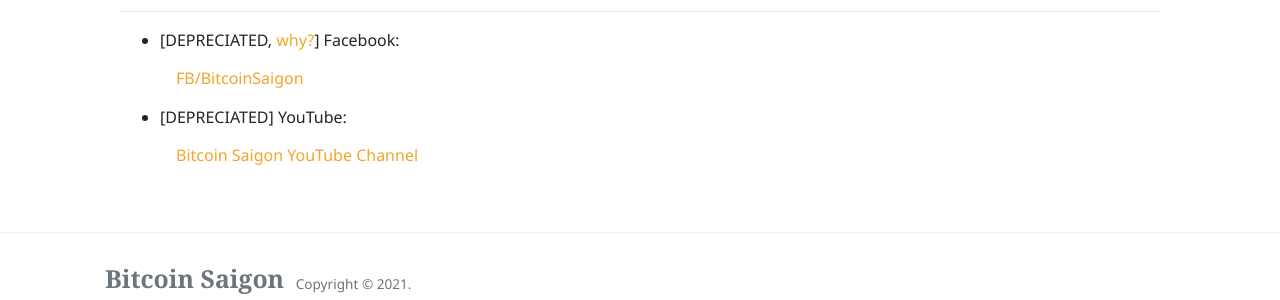
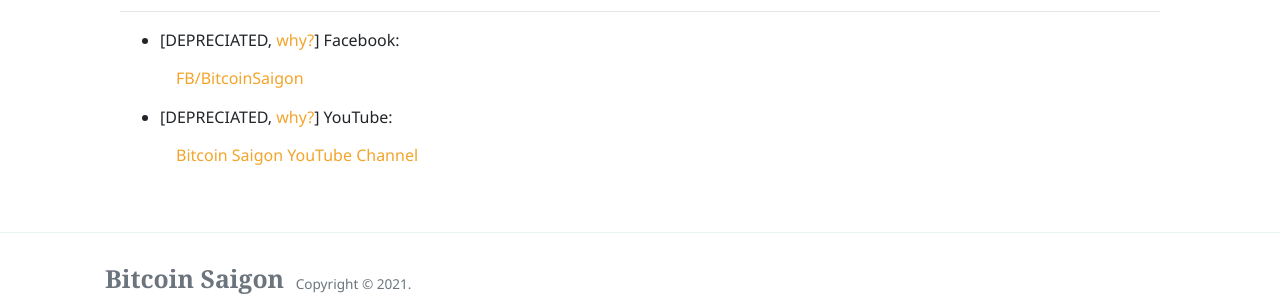
Before and after one commit to bitcoinsaigon/bitcoinsaigon.github.io, a Jekyll site: the page built from _pages/our-social-media.md, in a window 1280 px wide and 946 px high. Shown: the part 620-920 px from the top of the window. Built offline with Jekyll 4.4.1, drawn with Linux system fonts in a browser that asks for light colours; nearby versions of some CDN libraries.

Commit message:
Add why link to Odysee

```diff
--- a/_pages/our-social-media.md
+++ b/_pages/our-social-media.md
@@ -15,4 +15,4 @@
 ---
 
 - [DEPRECIATED, [why?](./reduction-of-facebook-online-presence)] Facebook:<a class="nav-link" target="_blank" href="https://www.facebook.com/BitcoinSaigon/"> FB/BitcoinSaigon</a>
-- [DEPRECIATED] YouTube: <a class="nav-link" target="_blank" href="https://www.youtube.com/channel/UC_ndxmE3SG_FaAD24hnh_eg?sub_confirmation=1">Bitcoin Saigon YouTube Channel</a>
+- [DEPRECIATED, [why?](./bitcoin-saigon-video-recordings-now-on-odysee/)] YouTube: <a class="nav-link" target="_blank" href="https://www.youtube.com/channel/UC_ndxmE3SG_FaAD24hnh_eg?sub_confirmation=1">Bitcoin Saigon YouTube Channel</a>
```
